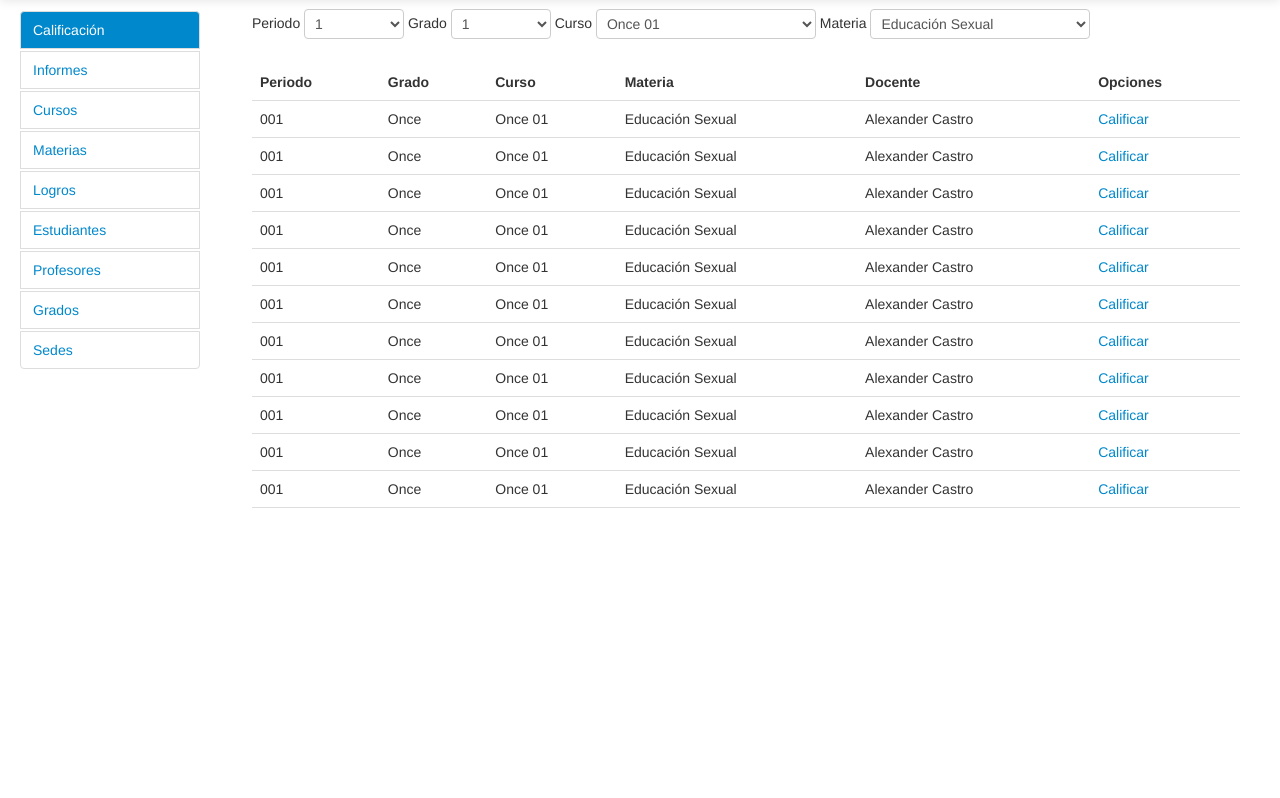
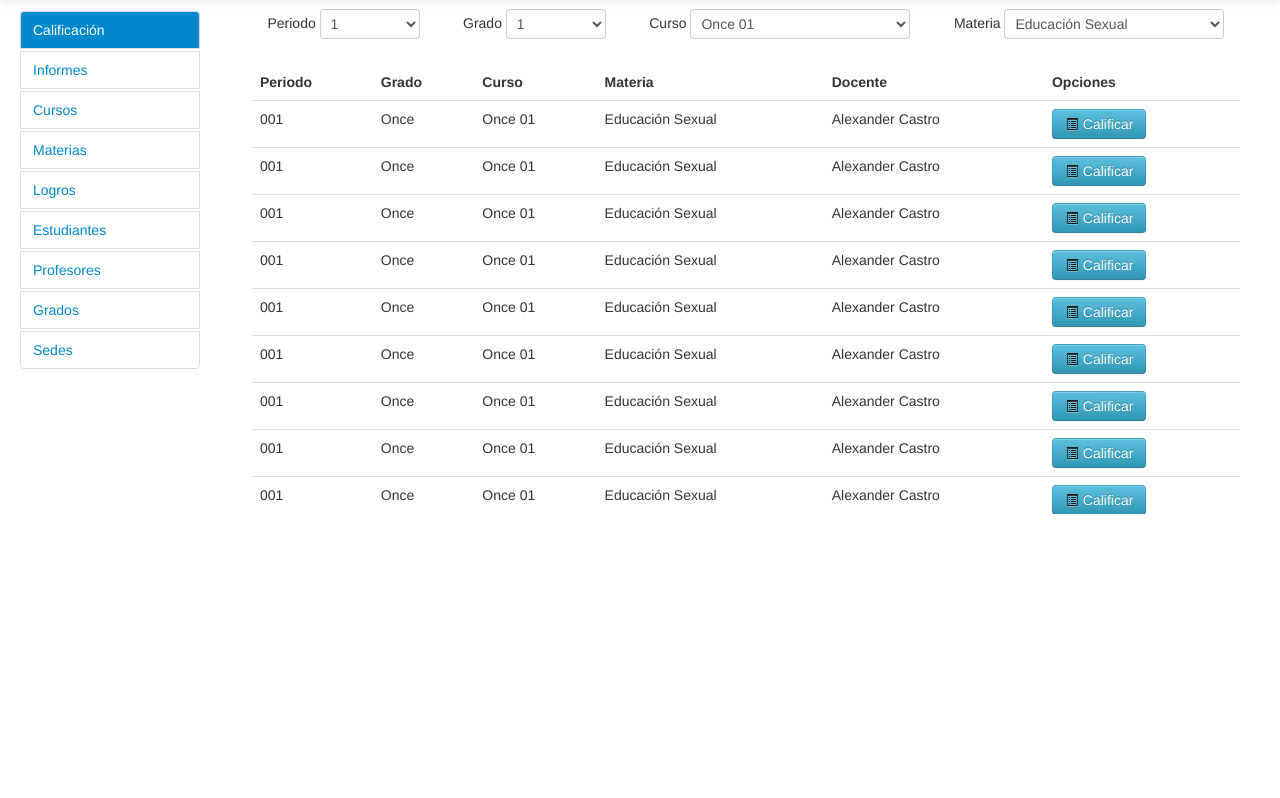
Before and after one commit to a13xander/school, a Django app: page /qualifications/ in a window 1280 px wide. Shown: the part 41-839 px from the top of the page. Run offline with Django 3.2, Linux system fonts and the light colour scheme; the visitor is signed in with stand-in values (Sample User, id 1); some libraries are stand-ins or nearby versions.

Commit message:
AHHH NO ME ACUERDO QUE MAS CAMBIOS HICE SOLO SE QUE FUERON BASTANTES

```diff
--- a/CodeSchool/CodeSchool/Static/css/style.css
+++ b/CodeSchool/CodeSchool/Static/css/style.css
@@ -10,7 +10,7 @@
 	border-bottom: thick double black;
 }
 
-#formLogin{
+#formCenter{
 	text-align:center;
 }
 
@@ -45,3 +45,7 @@
 	height: 450px;
 	overflow-y: scroll;
 }
+
+#margins{
+	margin-left: 4%;
+}
--- a/CodeSchool/CodeSchool/Templates/login.html
+++ b/CodeSchool/CodeSchool/Templates/login.html
@@ -30,7 +30,7 @@
 
 		<div class="row-fluid">
 	  		<div class="span12">
-			  	<form class="form-inline" method="post"  id="formLogin">
+			  	<form class="form-inline" method="post"  id="formCenter">
 					{% csrf_token %}
 					<h1>{{warning}}</h1>
 				    <div class="control-group">
--- a/CodeSchool/CodeSchool/Templates/qualifications.html
+++ b/CodeSchool/CodeSchool/Templates/qualifications.html
@@ -8,7 +8,7 @@
 
 {% block contenido %}
 	<div class="container-fluid">
-		<form id="frmOptions" method="post" class="form-inline">
+		<form id="frmOptions" method="post" class="form-inline text-center">
    			<label>Periodo
 		  		<select class="comboboxPeriodo">
 				  <option value="">1</option>
@@ -18,7 +18,7 @@
 				</select>
 			</label>
 
-			<label>Grado
+			<label id="margins">Grado
 				<select class="comboboxGrado">
 				  <option value="">1</option>
 				  <option value="">2</option>
@@ -33,7 +33,7 @@
 				</select>
 			</label>
 
-			<label>Curso
+			<label id="margins">Curso
 				<select class="combobox">
 				  <option value="">Once 01</option>
 				  <option value="">Once 02</option>
@@ -48,7 +48,7 @@
 				</select>
 			</label>
 
-			<label>Materia
+			<label id="margins">Materia
 				<select class="combobox">
 				  <option value="">Educación Sexual</option>
 				  <option value="">Trigonometria</option>
@@ -78,7 +78,7 @@
 				        <td>Once 01</td>
 				        <td>Educación Sexual</td>
 				        <td>Alexander Castro</td>
-				        <td><a href="">Calificar</a></td>
+				        <td><button class="btn btn-info" type="button"><i class="icon-list-alt"></i> Calificar</button></td>
 					</tr>
 			       <tr>
 				        <td>001</td>
@@ -86,7 +86,7 @@
 				        <td>Once 01</td>
 				        <td>Educación Sexual</td>
 				        <td>Alexander Castro</td>
-				        <td><a href="">Calificar</a></td>
+				        <td><button class="btn btn-info" type="button"><i class="icon-list-alt"></i> Calificar</button></td>
 					</tr>
 					<tr>
 				        <td>001</td>
@@ -94,7 +94,7 @@
 				        <td>Once 01</td>
 				        <td>Educación Sexual</td>
 				        <td>Alexander Castro</td>
-				        <td><a href="">Calificar</a></td>
+				        <td><button class="btn btn-info" type="button"><i class="icon-list-alt"></i> Calificar</button></td>
 					</tr>
 			       <tr>
 				        <td>001</td>
@@ -102,7 +102,7 @@
 				        <td>Once 01</td>
 				        <td>Educación Sexual</td>
 				        <td>Alexander Castro</td>
-				        <td><a href="">Calificar</a></td>
+				        <td><button class="btn btn-info" type="button"><i class="icon-list-alt"></i> Calificar</button></td>
 					</tr>
 					<tr>
 				        <td>001</td>
@@ -110,7 +110,7 @@
 				        <td>Once 01</td>
 				        <td>Educación Sexual</td>
 				        <td>Alexander Castro</td>
-				        <td><a href="">Calificar</a></td>
+				        <td><button class="btn btn-info" type="button"><i class="icon-list-alt"></i> Calificar</button></td>
 					</tr>
 			       <tr>
 				        <td>001</td>
@@ -118,7 +118,7 @@
 				        <td>Once 01</td>
 				        <td>Educación Sexual</td>
 				        <td>Alexander Castro</td>
-				        <td><a href="">Calificar</a></td>
+				        <td><button class="btn btn-info" type="button"><i class="icon-list-alt"></i> Calificar</button></td>
 					</tr>
 					<tr>
 				        <td>001</td>
@@ -126,7 +126,7 @@
 				        <td>Once 01</td>
 				        <td>Educación Sexual</td>
 				        <td>Alexander Castro</td>
-				        <td><a href="">Calificar</a></td>
+				        <td><button class="btn btn-info" type="button"><i class="icon-list-alt"></i> Calificar</button></td>
 					</tr>
 			       <tr>
 				        <td>001</td>
@@ -134,7 +134,7 @@
 				        <td>Once 01</td>
 				        <td>Educación Sexual</td>
 				        <td>Alexander Castro</td>
-				        <td><a href="">Calificar</a></td>
+				        <td><button class="btn btn-info" type="button"><i class="icon-list-alt"></i> Calificar</button></td>
 					</tr>
 					<tr>
 				        <td>001</td>
@@ -142,7 +142,7 @@
 				        <td>Once 01</td>
 				        <td>Educación Sexual</td>
 				        <td>Alexander Castro</td>
-				        <td><a href="">Calificar</a></td>
+				        <td><button class="btn btn-info" type="button"><i class="icon-list-alt"></i> Calificar</button></td>
 					</tr>
 			       <tr>
 				        <td>001</td>
@@ -150,7 +150,7 @@
 				        <td>Once 01</td>
 				        <td>Educación Sexual</td>
 				        <td>Alexander Castro</td>
-				        <td><a href="">Calificar</a></td>
+				        <td><button class="btn btn-info" type="button"><i class="icon-list-alt"></i> Calificar</button></td>
 					</tr>
 					<tr>
 				        <td>001</td>
@@ -158,7 +158,7 @@
 				        <td>Once 01</td>
 				        <td>Educación Sexual</td>
 				        <td>Alexander Castro</td>
-				        <td><a href="">Calificar</a></td>
+				        <td><button class="btn btn-info" type="button"><i class="icon-list-alt"></i> Calificar</button></td>
 					</tr>
 			       <tr>
 				        <td>001</td>
@@ -166,7 +166,7 @@
 				        <td>Once 01</td>
 				        <td>Educación Sexual</td>
 				        <td>Alexander Castro</td>
-				        <td><a href="">Calificar</a></td>
+				        <td><button class="btn btn-info" type="button"><i class="icon-list-alt"></i> Calificar</button></td>
 					</tr>
 					<tr>
 				        <td>001</td>
@@ -174,7 +174,7 @@
 				        <td>Once 01</td>
 				        <td>Educación Sexual</td>
 				        <td>Alexander Castro</td>
-				        <td><a href="">Calificar</a></td>
+				        <td><button class="btn btn-info" type="button"><i class="icon-list-alt"></i> Calificar</button></td>
 					</tr>
 			       <tr>
 				        <td>001</td>
@@ -182,23 +182,7 @@
 				        <td>Once 01</td>
 				        <td>Educación Sexual</td>
 				        <td>Alexander Castro</td>
-				        <td><a href="">Calificar</a></td>
-					</tr>
-					<tr>
-				        <td>001</td>
-				        <td>Once</td>
-				        <td>Once 01</td>
-				        <td>Educación Sexual</td>
-				        <td>Alexander Castro</td>
-				        <td><a href="">Calificar</a></td>
-					</tr>
-			        <tr>
-				        <td>001</td>
-				        <td>Once</td>
-				        <td>Once 01</td>
-				        <td>Educación Sexual</td>
-				        <td>Alexander Castro</td>
-				        <td><a href="">Calificar</a></td>
+				        <td><button class="btn btn-info" type="button"><i class="icon-list-alt"></i> Calificar</button></td>
 					</tr>
 				</tbody>
 			</table>
--- a/CodeSchool/CodeSchool/Templates/students.html
+++ b/CodeSchool/CodeSchool/Templates/students.html
@@ -8,7 +8,7 @@
 
 {% block contenido %}
 <div class="container-fluid">
-	<form id="frmOptions" method="post" class="form-inline">
+	<form id="frmOptions" method="post" class="form-inline text-center">
 		<label>Grado <select>
 				<option value="">1</option>
 				<option value="">2</option>
@@ -21,7 +21,7 @@
 				<option value="">10</option>
 				<option value="">11</option>
 		</select>
-		</label> <label>Curso <select>
+		</label> <label id="margins">Curso <select>
 				<option value="">11-01</option>
 				<option value="">2</option>
 				<option value="">3</option>
--- a/CodeSchool/CodeSchool/Templates/subjects.html
+++ b/CodeSchool/CodeSchool/Templates/subjects.html
@@ -13,7 +13,8 @@
 	<br></br>
 
 	</form>
-	<table class="table table-bordered table-condensed table-hover">
+	<div id="scroll">
+		<table class="table  table-hover">
 			<thead>
 				<tr>
 					<th>Nombre</th>
@@ -55,6 +56,7 @@
 			</tbody>
 		</table>
 	</div>
+</div>
 
 {% endblock %}
 
```
Lines whose indentation alone changed are shown as unchanged.
